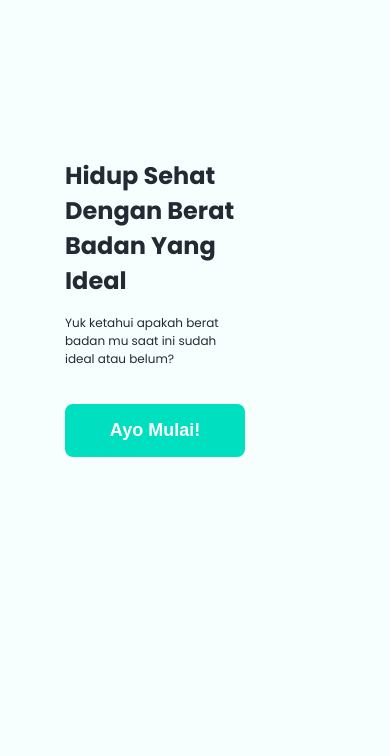
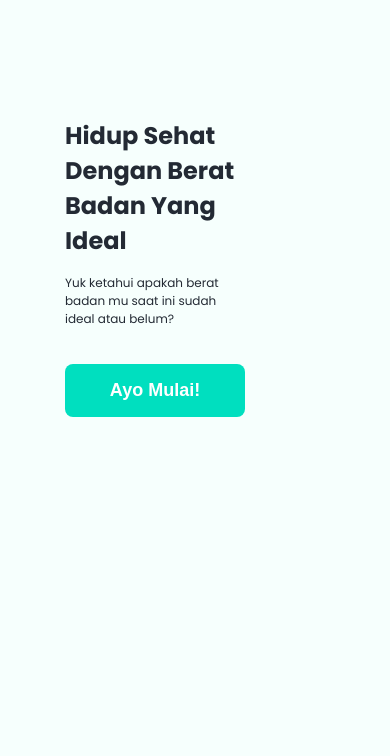
Before and after one commit to DimasEka15/IdealBodyCheck, a plain HTML site: page index.html in a window 390 px wide. Shown: the part 88-844 px from the top of the page. Drawn offline with Linux system fonts and the light colour scheme.

Commit message:
Fix responsive and grid

```diff
--- a/style.css
+++ b/style.css
@@ -10,13 +10,11 @@ body {
 
 .container {
   padding: 0 80px;
-  height: 70%;
   display: grid;
   grid-template-rows: 100px 100%;
   grid-template-areas:
     "header"
     "main";
-  align-items: center;
   justify-content: center;
 }
 
@@ -27,9 +25,18 @@ header {
 
 main {
   grid-area: main;
-  display: flex;
+  display: grid;
+  grid-template-areas: "main-1 main-2";
   justify-content: space-evenly;
   align-items: center;
+}
+
+.main-1 {
+  grid-area: main-1;
+}
+
+.main-2 {
+  grid-area: main-2;
 }
 
 .logo {
```
